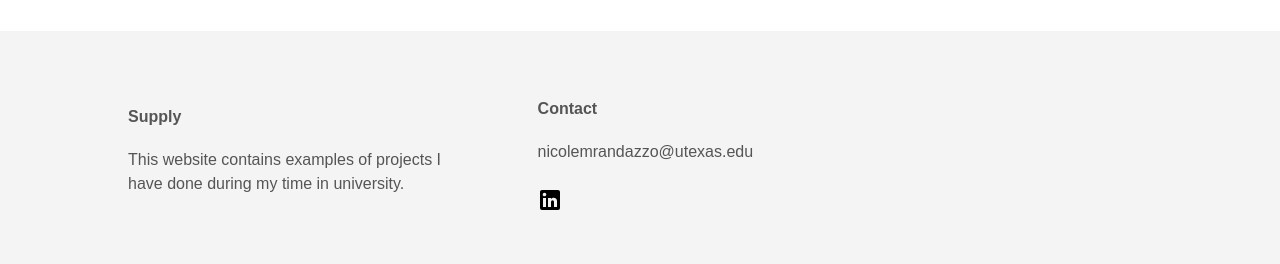
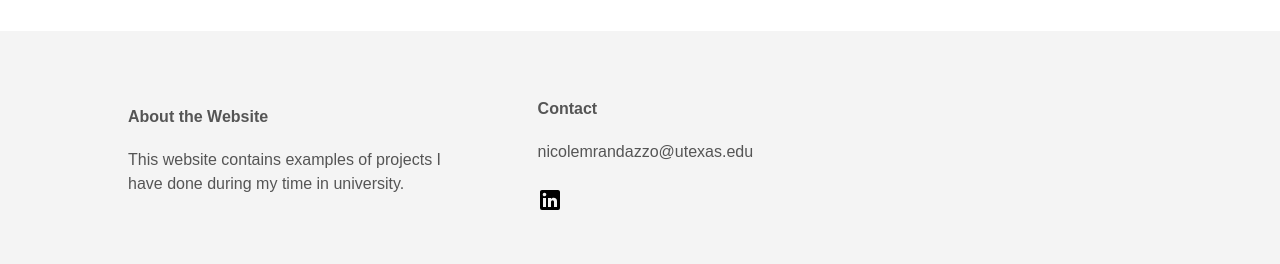
Before and after one commit to NicoleMRandazzo/nicolemrandazzo.github.io, a Jekyll site: the page built from README.md, in a window 1280 px wide. Shown: the part 1614-1878 px from the top of the page. Built offline with Jekyll 4.4.1, drawn with Linux system fonts in a browser that asks for light colours; our own code applies the rules of GitHub Pages for plain Markdown files.

Commit message:
Update footer.html

```diff
--- a/_includes/footer.html
+++ b/_includes/footer.html
@@ -2,7 +2,7 @@
 			<div class="container center bg-near-white pv4 ph3 ph5-m ph6-l mid-gray avenir">
 				<ul class="footer-columns list pl0 cf ph0-ns">
           <li class="about list pl0 fl w-100 w-40-l pa2">
-        <h4>Supply</h4>
+        <h4>About the Website</h4>
         <ul class="list pl0 lh-copy measure-narrow">This website contains examples of projects I have done during my time in university. </ul>
       </li>
 
```
